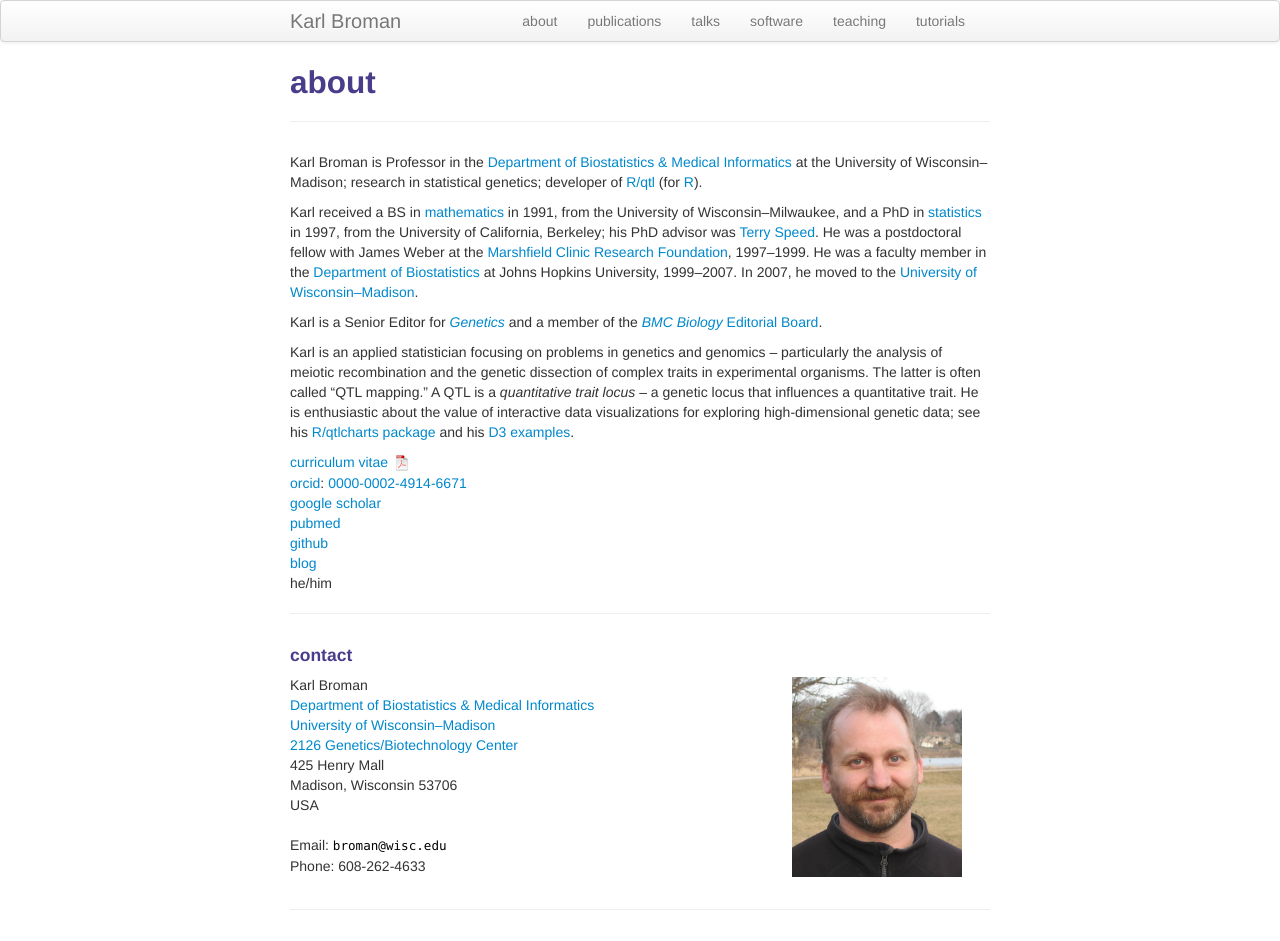
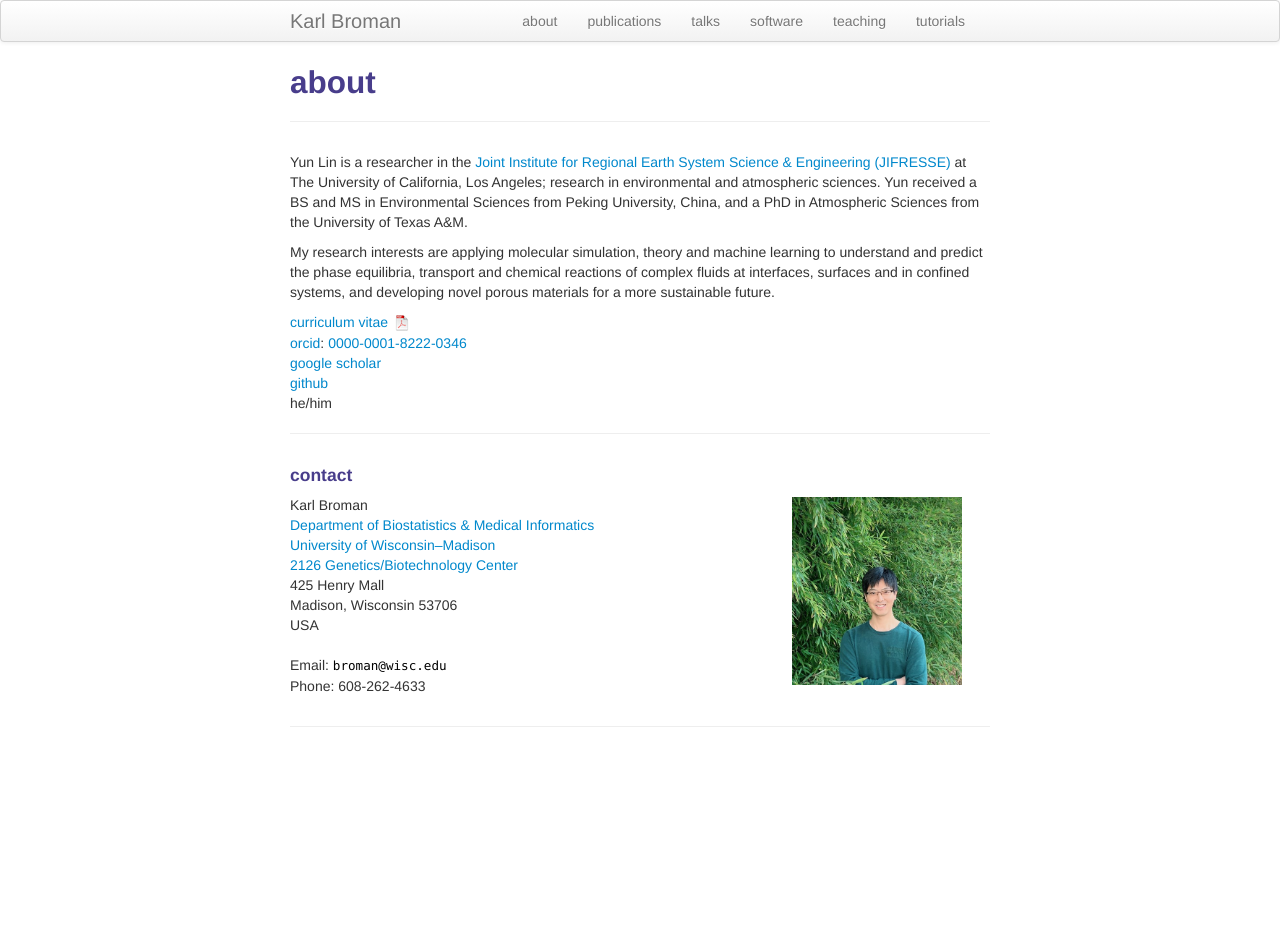
Before and after one commit to nolanylin/nolanyunlin.github.io, a Jekyll site: the page built from about.md, in a window 1280 px wide. Built offline with Jekyll 4.4.1, drawn with Linux system fonts in a browser that asks for light colours; after the commit the page ends 900 px from its top, so only the background shows below that.

Commit message:
Update about.md

```diff
--- a/about.md
+++ b/about.md
@@ -1,49 +1,19 @@
 ---
 layout: page
 title: about
-description: Karl Broman is Professor in Biostatistics and Medical Informatics at University of Wisconsin - Madison; research in statistical genetics
+description: Dr. Yun Lin is a researcher in Environmental and climatic effects of air pollution
 ---
 
-Karl Broman is Professor in the
-[Department of Biostatistics &amp; Medical Informatics](https://www.biostat.wisc.edu)
-at the University of Wisconsin&ndash;Madison;
-research in statistical genetics; developer of
-[R/qtl](https://rqtl.org) (for [R](https://www.r-project.org)).
+Yun Lin is a researcher in the
+[Joint Institute for Regional Earth System Science & Engineering (JIFRESSE)](https://jifresse.ucla.edu/)
+at The University of California, Los Angeles; research in environmental and atmospheric sciences. Yun received a BS and MS in Environmental Sciences from Peking University, China, and a PhD in Atmospheric Sciences from the University of Texas A&M.
 
-Karl received a BS in [mathematics](https://uwm.edu/math)
-in 1991, from the
-University of Wisconsin&ndash;Milwaukee, and a
-PhD in [statistics](https://statistics.berkeley.edu) in 1997, from the
-University of California, Berkeley; his PhD advisor was
-[Terry Speed](https://www.wehi.edu.au/people/terry-speed).
-He was a postdoctoral fellow with James Weber at the
-[Marshfield Clinic Research Foundation](https://www.marshfieldresearch.org),
-1997&ndash;1999. He
-was a faculty member in the [Department of Biostatistics](https://www.jhsph.edu/departments/biostatistics/) at Johns
-Hopkins University, 1999&ndash;2007. In 2007, he moved to the
-[University of Wisconsin&ndash;Madison](https://www.wisc.edu).
-
-Karl is a Senior Editor for [_Genetics_](https://www.genetics.org) and
-a member of the [_BMC Biology_](https://bmcbiol.biomedcentral.com)
-[Editorial Board](https://bmcbiol.biomedcentral.com/about/editorial-board).
-
-Karl is an applied statistician focusing on problems in genetics and
-genomics &ndash; particularly the analysis of meiotic recombination and the
-genetic dissection of complex traits in experimental organisms. The
-latter is often called &ldquo;QTL mapping.&rdquo; A QTL is a
-_quantitative trait locus_ &ndash; a genetic locus that influences a
-quantitative trait. He is enthusiastic about the value
-of interactive data visualizations for exploring high-dimensional genetic data;
-see his [R/qtlcharts package](https://kbroman.org/qtlcharts/) and
-his [D3 examples](https://www.biostat.wisc.edu/~kbroman/D3).
+My research interests are applying molecular simulation, theory and machine learning to understand and predict the phase equilibria, transport and chemical reactions of complex fluids at interfaces, surfaces and in confined systems, and developing novel porous materials for a more sustainable future.
 
 [curriculum vitae ![CV as pdf](icons16/pdf-icon.png)]({{ BASE_PATH }}/broman_cv.pdf)<br/>
-[orcid](https://orcid.org): [0000-0002-4914-6671](https://orcid.org/0000-0002-4914-6671)<br/>
-[google scholar](https://scholar.google.com/citations?sortby=pubdate&hl=en&user=42tCp5UAAAAJ&view_op=list_works)<br/>
-[pubmed](https://pubmed.ncbi.nlm.nih.gov/?term=broman+kw)<br/>
-<!-- [impactstory](https://impactstory.org/u/0000-0002-4914-6671)<br/> -->
-[github](https://github.com/kbroman)<br/>
-[blog](https://kbroman.org/blog/) <br/>
+[orcid](https://orcid.org): [0000-0001-8222-0346](https://orcid.org/0000-0001-8222-0346)<br/>
+[google scholar](https://scholar.google.com/citations?user=HUUiCsoAAAAJ&hl=en)<br/>
+[github](https://github.com/nolanylin.github.io)<br/>
 he/him
 
 ---
@@ -70,9 +40,9 @@ he/him
         </div>
 
         <div class="span2">
-        <a href="../pics/karl_2014-03-30.jpg">
-            <img src="../pics/karl_2014-03-30_small.jpg"
-                  title="Karl Broman" alt="Karl Broman"/></a>
+        <a href="../pics/Picture1.jpg">
+            <img src="../pics/Picture1.jpg"
+                  title="Yun LIN" alt="Yun LIN"/></a>
         </div>
     </div>
 </div>
```
